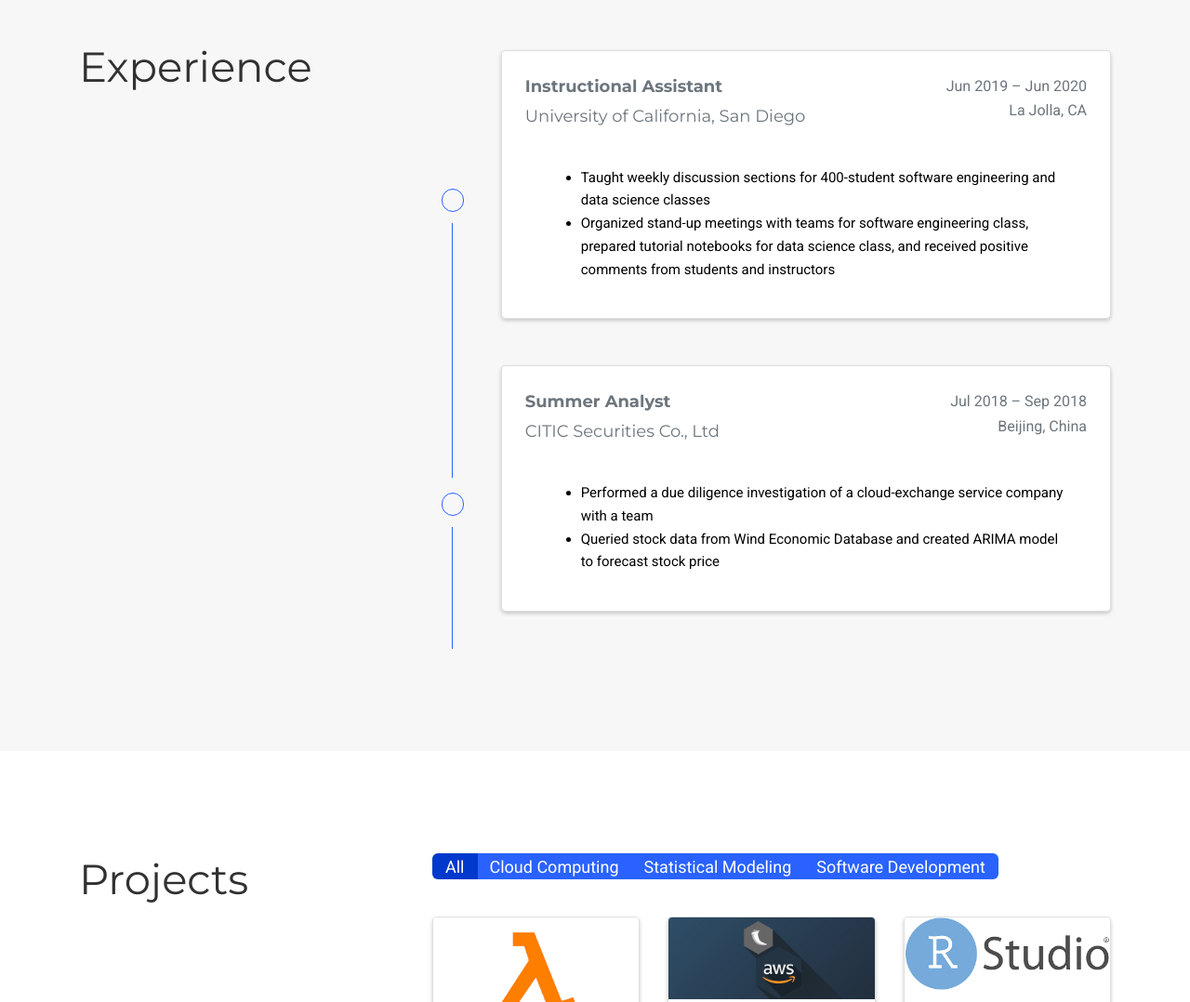
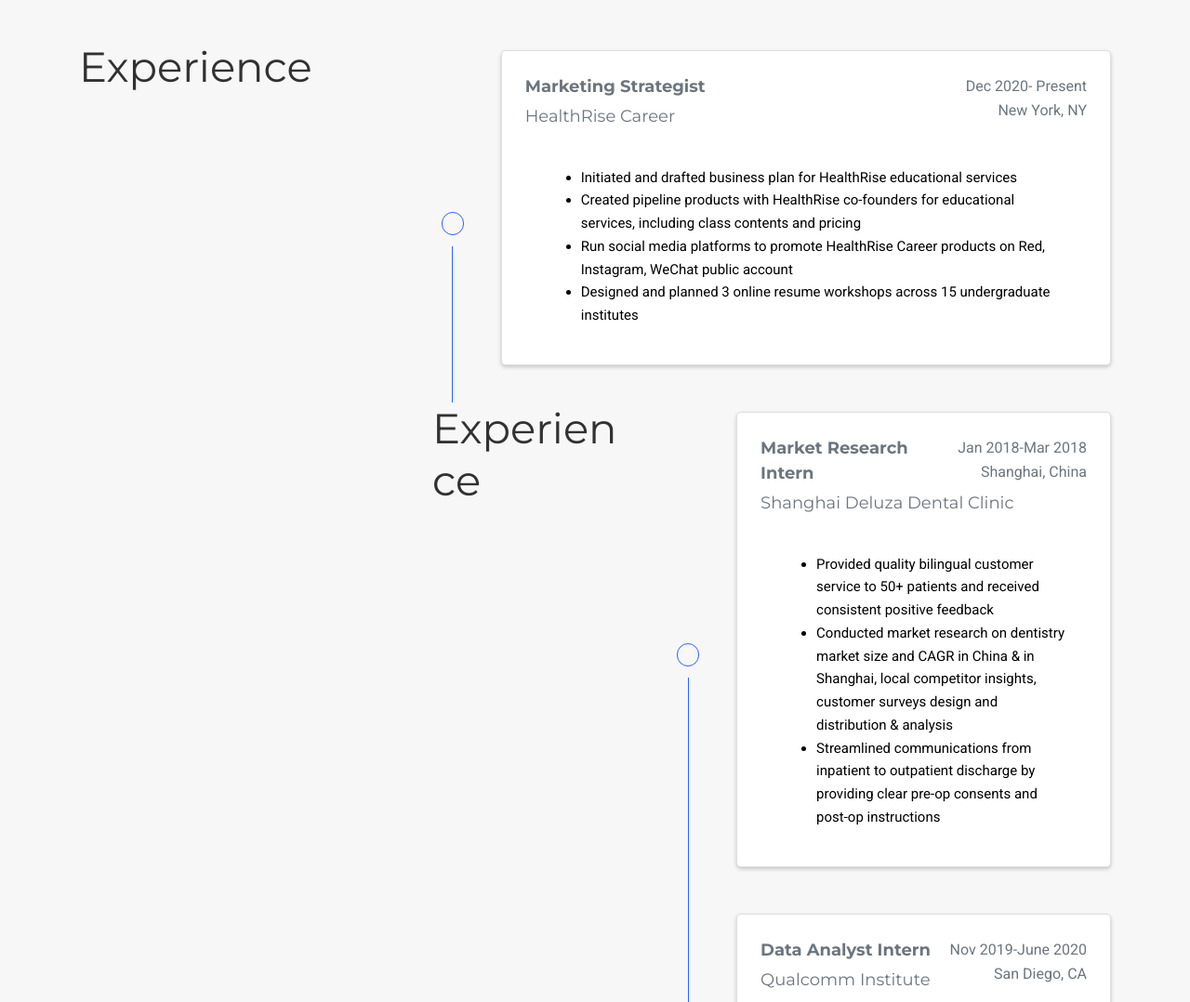
Before and after one commit to ziyu0303/ziyu.github.io, a plain HTML site: page index.html in a window 1280 px wide. Shown: the part 820-1898 px from the top of the page at 93% size. Drawn offline with nearby package versions, Linux system fonts and the light colour scheme; some icons are missing.

```diff
--- a/index.html
+++ b/index.html
@@ -315,9 +315,15 @@
         <h3>Interests</h3>
         <ul class="ul-interests">
 
-          <li>Chronic Dieses Epidemiology</li>
+          <li>Healthcare Marketing</li>
 
-          <li>Biostatistics </li>
+          <li>Market Research</li>
+
+          <li>Data Management</li>
+
+          <li>Chronic Disease Epidemiology</li>
+
+
 
         </ul>
       </div>
@@ -364,6 +370,74 @@
 
 
 
+<div class="row">
+  <div class="col-12 col-lg-4 section-heading">
+    <h1>Experience</h1>
+
+  </div>
+  <div class="col-12 col-lg-8">
+
+
+
+
+
+    <div class="row experience">
+
+      <div class="col-auto text-center flex-column d-none d-sm-flex">
+        <div class="row h-50">
+          <div class="col ">&nbsp;</div>
+          <div class="col">&nbsp;</div>
+        </div>
+        <div class="m-2">
+          <span class="badge badge-pill border ">&nbsp;</span>
+        </div>
+        <div class="row h-50">
+          <div class="col border-right">&nbsp;</div>
+          <div class="col">&nbsp;</div>
+        </div>
+      </div>
+
+      <div class="col py-2">
+        <div class="card">
+          <div class="card-body">
+            <div class="float-right text-muted exp-meta">
+              <div class="text-right">
+                Dec 2020- Present
+              </div>
+
+              <div class="text-right">New York, NY</div>
+
+            </div>
+            <h4 class="card-title exp-title text-muted mt-0 mb-1">Marketing Strategist</h4>
+            <h4 class="card-title exp-company text-muted my-0">HealthRise Career </h4>
+            <div class="card-text"><br></p>
+
+<ul>
+<li>Initiated and drafted business plan for HealthRise educational services
+
+</li>
+
+<li> Created pipeline products with HealthRise co-founders for educational services, including class contents and pricing
+
+</li>
+
+<li> Run social media platforms to promote HealthRise Career products on Red, Instagram, WeChat public account
+
+</li>
+
+
+<li> Designed and planned 3 online resume workshops across 15 undergraduate institutes
+<br /></li>
+</ul>
+</div>
+          </div>
+        </div>
+      </div>
+    </div>
+
+
+
+
 
 <div class="row">
   <div class="col-12 col-lg-4 section-heading">
@@ -397,23 +471,24 @@
           <div class="card-body">
             <div class="float-right text-muted exp-meta">
               <div class="text-right">
-                Jun 2019 –
-
-                  Jun 2020
-
+                Jan 2018-Mar 2018
               </div>
 
-              <div class="text-right">La Jolla, CA</div>
+              <div class="text-right">Shanghai, China</div>
 
             </div>
-            <h4 class="card-title exp-title text-muted mt-0 mb-1">Instructional Assistant</h4>
-            <h4 class="card-title exp-company text-muted my-0">University of California, San Diego</h4>
+            <h4 class="card-title exp-title text-muted mt-0 mb-1">Market Research Intern</h4>
+            <h4 class="card-title exp-company text-muted my-0">Shanghai Deluza Dental Clinic</h4>
             <div class="card-text"><br></p>
 
 <ul>
-<li>Taught weekly discussion sections for 400-student software engineering and data science classes</li>
-<li>Organized stand-up meetings with teams for software engineering class, prepared tutorial notebooks for data science class, and received positive comments from students and instructors
+<li>Provided quality bilingual customer service to 50+ patients and received consistent positive feedback
+</li>
 
+<li>Conducted market research on dentistry market size and CAGR in China & in Shanghai, local competitor insights, customer surveys design and distribution & analysis
+</li>
+
+<li> Streamlined communications from inpatient to outpatient discharge by providing clear pre-op consents and post-op instructions
 <br /></li>
 </ul>
 </div>
@@ -445,23 +520,32 @@
           <div class="card-body">
             <div class="float-right text-muted exp-meta">
               <div class="text-right">
-                Jul 2018 –
-
-                  Sep 2018
-
+                Nov 2019-June 2020
               </div>
 
-              <div class="text-right">Beijing, China</div>
+              <div class="text-right">San Diego, CA</div>
 
             </div>
-            <h4 class="card-title exp-title text-muted mt-0 mb-1">Summer Analyst</h4>
-            <h4 class="card-title exp-company text-muted my-0">CITIC Securities Co., Ltd</h4>
+            <h4 class="card-title exp-title text-muted mt-0 mb-1">Data Analyst Intern</h4>
+            <h4 class="card-title exp-company text-muted my-0">Qualcomm Institute</h4>
             <div class="card-text"><br></p>
 
 <ul>
-<li>Performed a due diligence investigation of a cloud-exchange service company with a team</li>
-<li>Queried stock data from Wind Economic Database and created ARIMA model to forecast stock price
+<li>Collaborated with senior data scientists, research coordinators and PIs to investigate correlation of sleep quality and changes of peoples’ primary biomarker level using multiple regression model
+
+</li>
+Analyzed participants’ sleep data using Cole-Kripke sleep scoring algorithm in software ActiLife
+</li>
+
+</li>
+Wrote SAS code to clean 2000+ datasets of 700 participants’ sleep duration, efficiency, latency and wake after sleep
+</li>
+
+
+<li>Conducted statistical analysis on sleep latency and biomarker levels
 <br /></li>
+
+
 </ul>
 </div>
           </div>
@@ -521,17 +605,7 @@
 
 
 
-                <a href="#" data-filter=".js-id-cloud-computing" class="btn btn-primary btn-lg">Cloud Computing</a>
-
-
-
-
-                <a href="#" data-filter=".js-id-stats-modeling" class="btn btn-primary btn-lg">Statistical Modeling</a>
-
-
-
-
-                <a href="#" data-filter=".js-id-software" class="btn btn-primary btn-lg">Software Development</a>
+                <a href="#" data-filter=".js-id-marketing-design" class="btn btn-primary btn-lg">Marketing Design</a>
 
             </div>
           </div>
```
Also changed, not shown: img/portrait.png, 8 other files.
